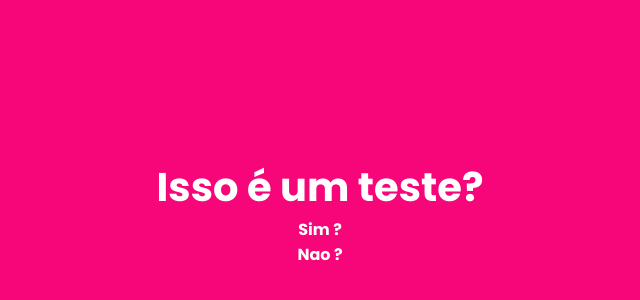
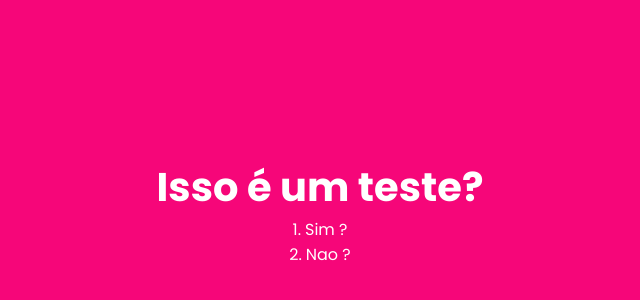
Before and after one commit to joaopedroalb/quiz-app, a Next.js app: page / in a window 1280 px wide. Shown: the part 188-488 px from the top of the page, without its empty margins (320-960 px from the left). Built offline with nearby package versions, Linux system fonts and the light colour scheme.

Commit message:
Create component answer

```diff
--- /dev/null
+++ b/src/components/Answer/index.module.css
@@ -0,0 +1,8 @@
+.answerContainer{
+    cursor: pointer;
+    display: flex;
+}
+.front, .back{
+    display: flex;
+    gap: .25rem;
+}
--- /dev/null
+++ b/src/components/Answer/index.tsx
@@ -0,0 +1,31 @@
+import AnswerModel from '../../model/Answer';
+import questions from '../../pages/api/dataBaseQuestion';
+import styles from './index.module.css'
+
+interface AnswerProps{
+    answer: AnswerModel
+    index:number
+    letter:string
+    colorLetter:string
+}
+
+export default function Answer(props:AnswerProps){
+    const answer = props.answer;
+    return(
+        <div className={styles.answer}>
+            <div className={styles.content}>
+                <div className={styles.front}>
+                    <div className={styles.letter}>
+                        {props.letter}
+                    </div>
+                    <div className={styles.value}>
+                        {answer.value}
+                    </div>
+                </div>
+                <div className={styles.back}>
+
+                </div>
+            </div>
+        </div>
+    )
+}
--- a/src/components/Question/index.tsx
+++ b/src/components/Question/index.tsx
@@ -1,4 +1,5 @@
 import QuestionModel from "../../model/Question";
+import Answer from "../Answer";
 import Header from "../Header";
 import styles from './index.module.css'
 
@@ -8,16 +9,16 @@ interface QuestionProps{
 
 export default function Question(props:QuestionProps){
     const question = props.value
+
+    function renderAnswers(){
+        return question.answer.map((a,i)=>{
+            return <Answer key={i} answer={a} index={i} letter={`${i+1}.`} colorLetter={"#F2C866"}/>
+        })
+    }
     return(
         <div className={styles.questionContainer}>
             <Header text={question.header}/>
-            {props.value.answer.map((a,i)=>{
-                return(
-                    <h4 key={i}>
-                        {a.value}
-                    </h4>
-                )
-            })}
+            {renderAnswers()}
         </div>
     )
 }
```
